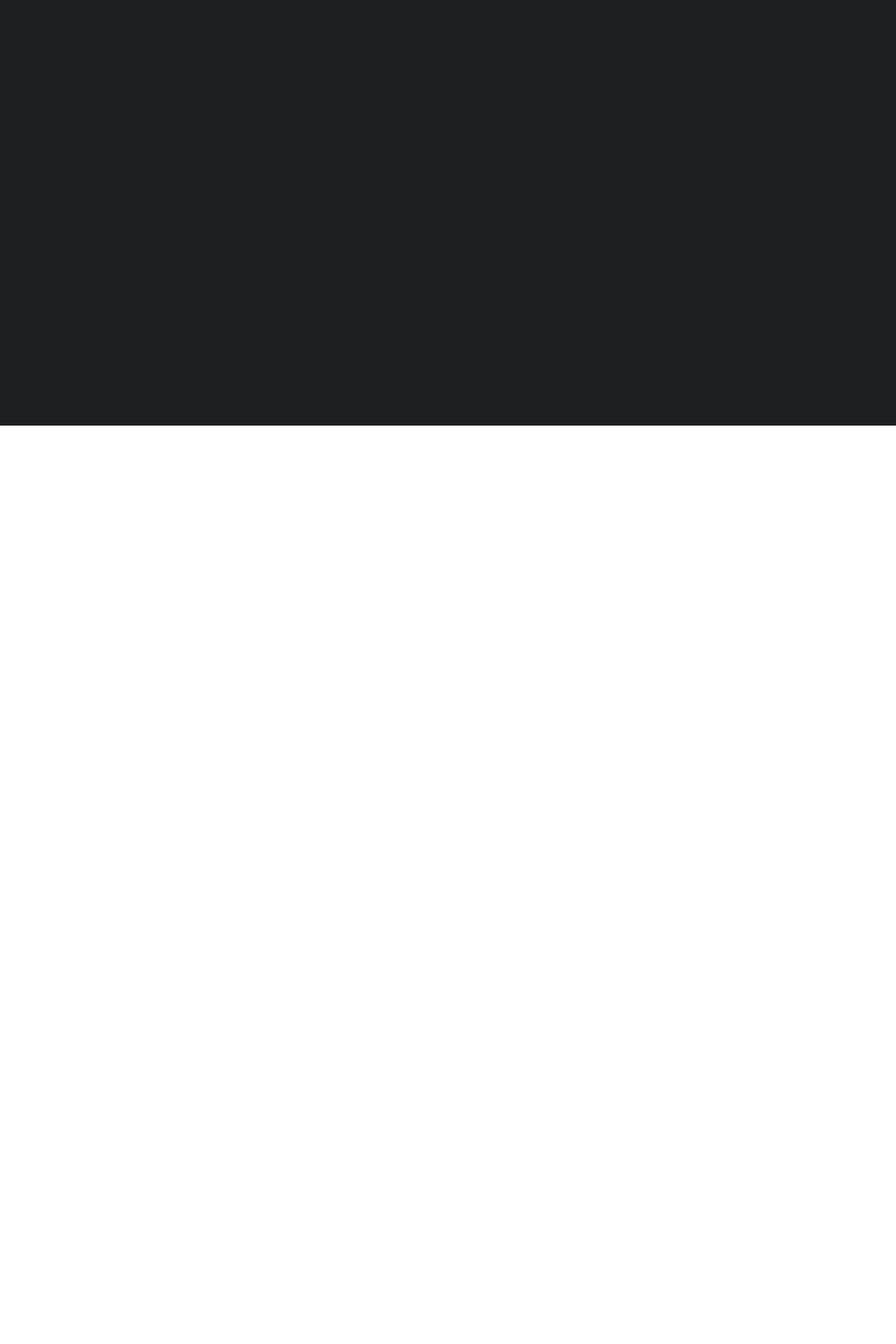
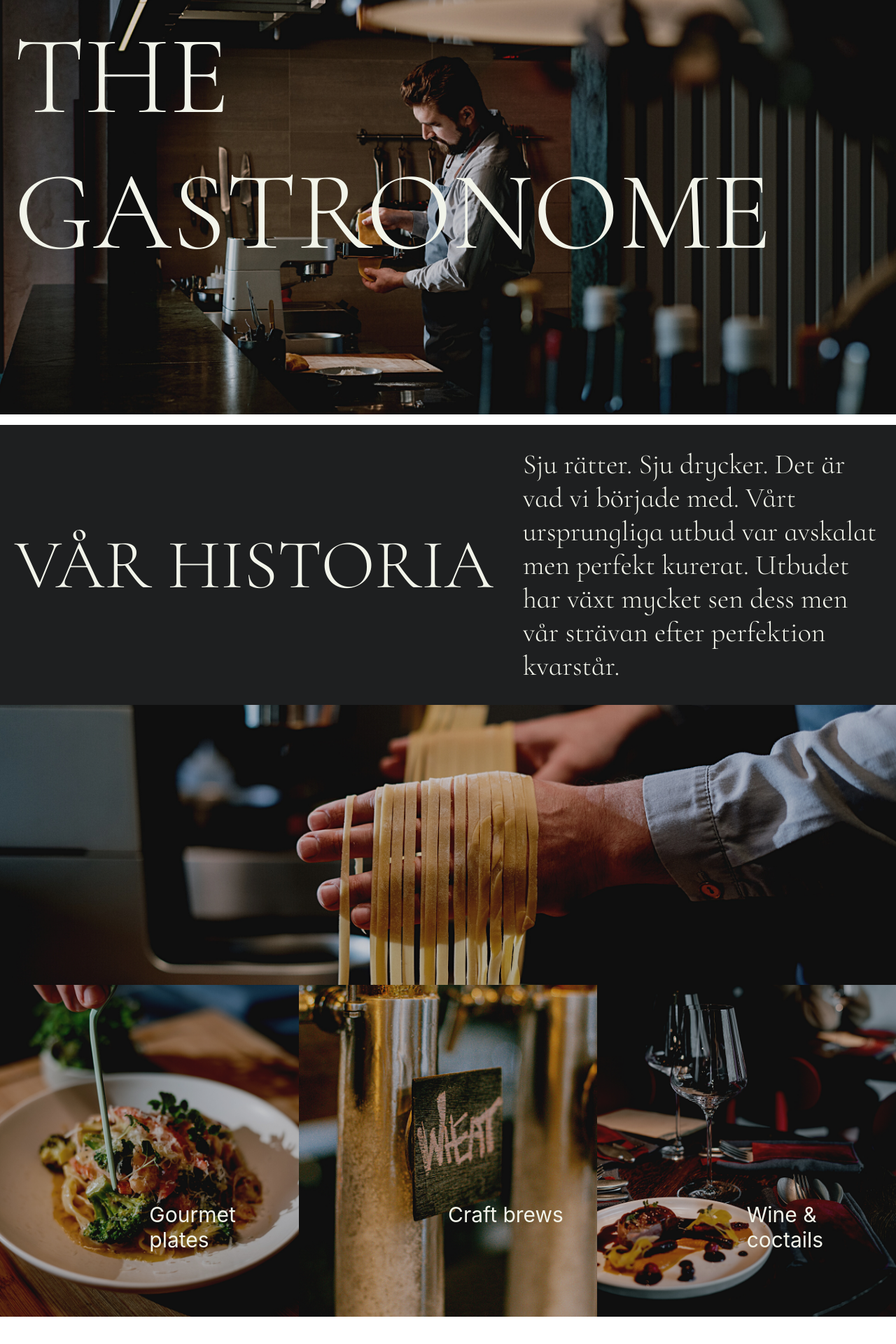
Before and after one commit to idadanielsson/Restaurant, a React (Create React App) app: page / in a window 1280 px wide. Shown: the part 208-2128 px from the top of the page at 70% size. Before the commit the page ends 816 px from the top, so only its background shows below. Built offline with nearby package versions, Linux system fonts and the light colour scheme.

Commit message:
fixed homepage

```diff
--- a/public/index.html
+++ b/public/index.html
@@ -8,6 +8,12 @@
     <meta
       name="description"
       content="Web site created using create-react-app"
+    />
+    <link rel="preconnect" href="https://fonts.googleapis.com" />
+    <link rel="preconnect" href="https://fonts.gstatic.com" crossorigin />
+    <link
+      href="https://fonts.googleapis.com/css2?family=Cormorant+Infant:ital,wght@0,300;0,400;0,500;1,300;1,400;1,500&display=swap"
+      rel="stylesheet"
     />
     <link rel="apple-touch-icon" href="%PUBLIC_URL%/logo192.png" />
     <!--
--- /dev/null
+++ b/src/components/restaurant/home/About.tsx
@@ -0,0 +1,20 @@
+import { H2, H5 } from "../../styled/Headings";
+import { AboutImageWrapper } from "../../styled/Images";
+import { AboutTextWrapper, Wrapper } from "../../styled/Wrappers";
+
+export const About = () => {
+  return (
+    <Wrapper height="100vh">
+      <AboutTextWrapper>
+        <H2>Vår Historia</H2>
+        <H5>
+          Sju rätter. Sju drycker. Det är vad vi började med. Vårt ursprungliga
+          utbud var avskalat men perfekt kurerat. Utbudet har växt mycket sen
+          dess men vår strävan efter perfektion kvarstår.
+        </H5>
+      </AboutTextWrapper>
+
+      <AboutImageWrapper></AboutImageWrapper>
+    </Wrapper>
+  );
+};
--- a/src/components/restaurant/home/Home.tsx
+++ b/src/components/restaurant/home/Home.tsx
@@ -1,9 +1,22 @@
-import { Wrapper } from "../../styled/Wrappers";
+import { H1 } from "../../styled/Headings";
+import { HeroWrapper } from "../../styled/Images";
+import { HomeHeadingWrapper, Wrapper } from "../../styled/Wrappers";
+import { About } from "./About";
+import { MenuSmall } from "./MenuSmall";
 
 export const Home = () => {
   return (
     <>
-      <Wrapper width="500px">Hej</Wrapper>
+      <Wrapper height="95vh" width="100%">
+        <HeroWrapper>
+          <HomeHeadingWrapper>
+            <H1>The </H1>
+            <H1>Gastronome</H1>
+          </HomeHeadingWrapper>
+        </HeroWrapper>
+      </Wrapper>
+      <About />
+      <MenuSmall />
     </>
   );
 };
--- /dev/null
+++ b/src/components/restaurant/home/MenuSmall.tsx
@@ -0,0 +1,38 @@
+import { stringify } from "querystring";
+import { useState } from "react";
+import { IMenuList } from "../../../models/IMenuList";
+import menuPlates from "./../../../assets/restaurant-plate-3.png";
+import menuBrew from "./../../../assets/restaurant-brew.png";
+import menuDrinks from "./../../../assets/restaurant-plate-2.png";
+import { SmallMenuWrapper } from "../../styled/Wrappers";
+import { SmallMenu, SmallMenuText } from "../../styled/SmallMenu";
+import { MenuSmallImage, MenuSmallImageContainer } from "../../styled/Images";
+
+export const MenuSmall = () => {
+  const [menuSmall, setMenuSmall] = useState<IMenuList[]>([
+    {
+      image: menuPlates,
+      name: "Gourmet plates",
+    },
+    {
+      image: menuBrew,
+      name: "Craft brews",
+    },
+    {
+      image: menuDrinks,
+      name: "Wine & coctails",
+    },
+  ]);
+
+  let menuSmallHtml = menuSmall.map((menuSmall) => {
+    return (
+      <SmallMenu>
+        <MenuSmallImageContainer>
+          <MenuSmallImage src={menuSmall.image} alt={menuSmall.name} />
+        </MenuSmallImageContainer>
+        <SmallMenuText>{menuSmall.name}</SmallMenuText>
+      </SmallMenu>
+    );
+  });
+  return <SmallMenuWrapper>{menuSmallHtml}</SmallMenuWrapper>;
+};
--- /dev/null
+++ b/src/components/styled/Headings.tsx
@@ -0,0 +1,30 @@
+import styled from "styled-components";
+import { FONT_COLOR } from "./Colors";
+
+export const H1 = styled.h1`
+  font-size: 160px;
+  font-family: "Cormorant Infant", serif;
+  text-transform: uppercase;
+  margin: 0px;
+  color: ${FONT_COLOR};
+  font-weight: 300;
+`;
+
+export const H2 = styled.h2`
+  font-size: 100px;
+  font-family: "Cormorant Infant", serif;
+  text-transform: uppercase;
+  margin: 0px;
+  color: ${FONT_COLOR};
+  font-weight: 300;
+`;
+
+export const H5 = styled.h5`
+  font-size: 40px;
+
+  font-family: "Cormorant Infant", serif;
+  margin: 0px;
+  color: ${FONT_COLOR};
+  font-weight: 300;
+  width: 40%;
+`;
--- /dev/null
+++ b/src/components/styled/Images.tsx
@@ -0,0 +1,34 @@
+import styled from "styled-components";
+import backgroundImage from "./../../assets/restaurant-hero.png";
+import aboutIMage from "./../../assets/restaurant-pasta.png";
+
+export const AboutImageWrapper = styled.div`
+  background-image: url(${aboutIMage});
+  height: 50vh;
+  width: 100%;
+  background-position: top;
+  background-size: cover;
+  background-repeat: no-repeat;
+  bottom: 0;
+`;
+
+export const HeroWrapper = styled.div`
+  height: 100%;
+  width: 100%;
+
+  background-position: center;
+  background-size: cover;
+  background-repeat: no-repeat;
+  position: absolute;
+  top: 0;
+  z-index: 0;
+  background-image: url(${backgroundImage});
+`;
+
+export const MenuSmallImage = styled.img`
+  width: 100%;
+`;
+
+export const MenuSmallImageContainer = styled.div`
+  width: 100%;
+`;
--- a/src/components/styled/NavBar.tsx
+++ b/src/components/styled/NavBar.tsx
@@ -4,13 +4,15 @@ import { BG_COLOR } from "./Colors";
 
 export const NavBar = styled.nav`
   width: 100%;
-  height: 10vh;
-  background-color: ${BG_COLOR};
+  height: 5vh;
+  position: absolute;
+  z-index: 1;
 `;
 
 export const NavList = styled.ul`
   display: flex;
   justify-content: end;
+  margin: 0px;
 `;
 
 export const NavItem = styled.li`
--- /dev/null
+++ b/src/components/styled/SmallMenu.tsx
@@ -0,0 +1,17 @@
+import styled from "styled-components";
+import { FONT_COLOR } from "./Colors";
+
+export const SmallMenu = styled.div`
+  width: 100%;
+  position: relative;
+  z-index: 0;
+`;
+
+export const SmallMenuText = styled.p`
+  position: absolute;
+  z-index: 1;
+  top: 50%;
+  left: 50%;
+  font-size: 30px;
+  color: ${FONT_COLOR};
+`;
--- a/src/components/styled/Wrappers.tsx
+++ b/src/components/styled/Wrappers.tsx
@@ -6,6 +6,7 @@ export interface IRestaurantWrapperProps {
   width?: string;
   display?: string;
   justify?: string;
+  bgcolor?: string;
 }
 
 export const BackgroundWrapper = styled.div`
@@ -22,11 +23,36 @@ export const Wrapper = styled.div`
   display: ${(props: IRestaurantWrapperProps) => props.display};
   justify-content: ${(props: IRestaurantWrapperProps) => props.justify};
   color: ${CHAMPAGNE};
+  background-color: ${(props: IRestaurantWrapperProps) => props.bgcolor};
 
-  border: 1px solid red;
+  /* border: 1px solid red; */
 `;
 
-export const imageWrapper = styled.div`
-  height: ${(props: IRestaurantWrapperProps) => props.height};
-  width: ${(props: IRestaurantWrapperProps) => props.width};
+export const HomeHeadingWrapper = styled.div`
+  margin-top: 220px;
+  margin-left: 20px;
 `;
+
+export const AboutWrapper = styled.div`
+  height: 100vh;
+  width: 100%;
+  position: relative;
+`;
+
+export const AboutTextWrapper = styled.div`
+  display: flex;
+  align-items: center;
+  height: 50vh;
+  justify-content: space-around;
+  width: 100%;
+  margin-top: 55px;
+  position: relative;
+  background-color: ${BG_COLOR};
+`;
+
+export const SmallMenuWrapper = styled.div`
+  width: 100%;
+  height: 70vh;
+  display: grid;
+  display: flex;
+`;
--- /dev/null
+++ b/src/models/IMenuList.ts
@@ -0,0 +1,4 @@
+export interface IMenuList {
+  image: string;
+  name: string;
+}
```
